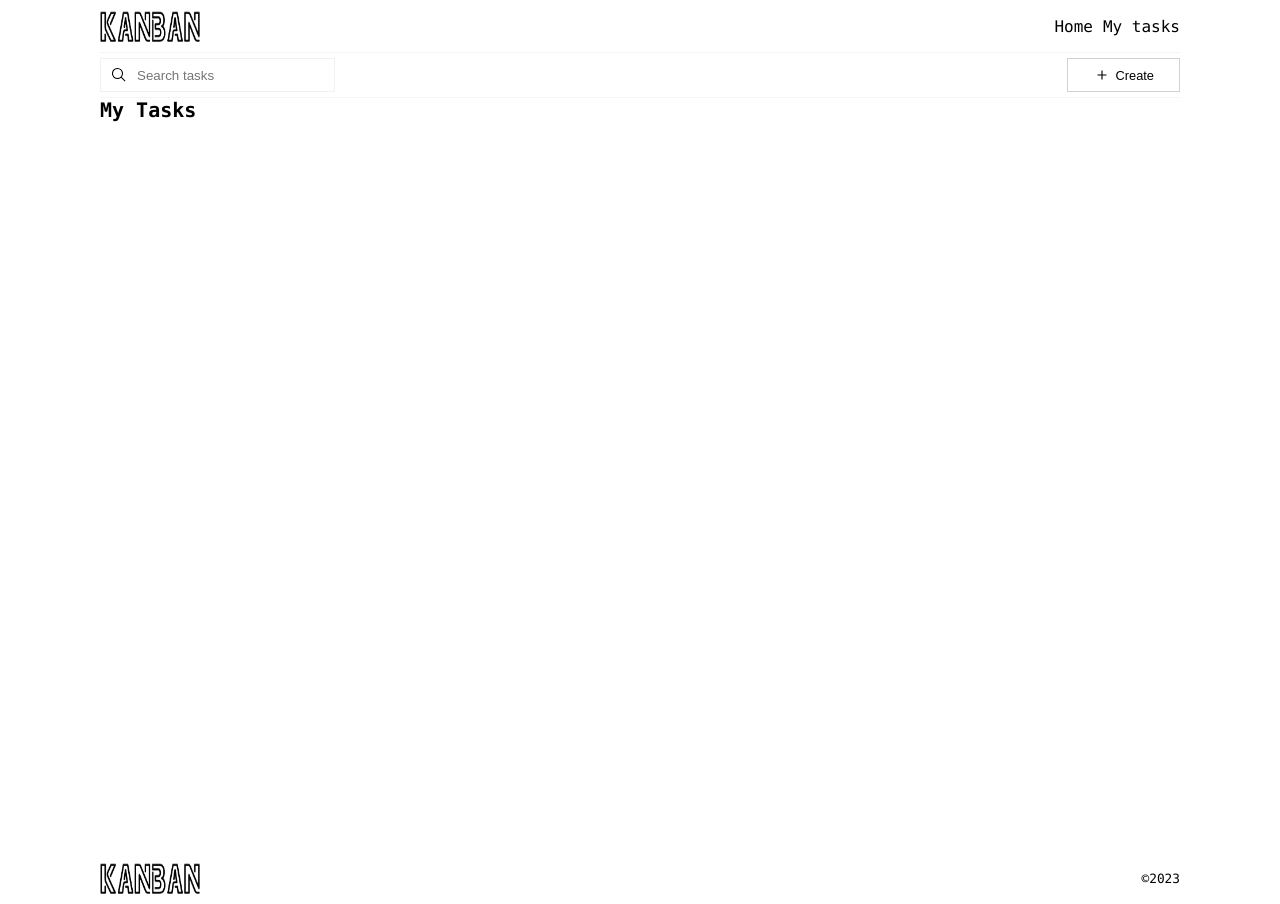
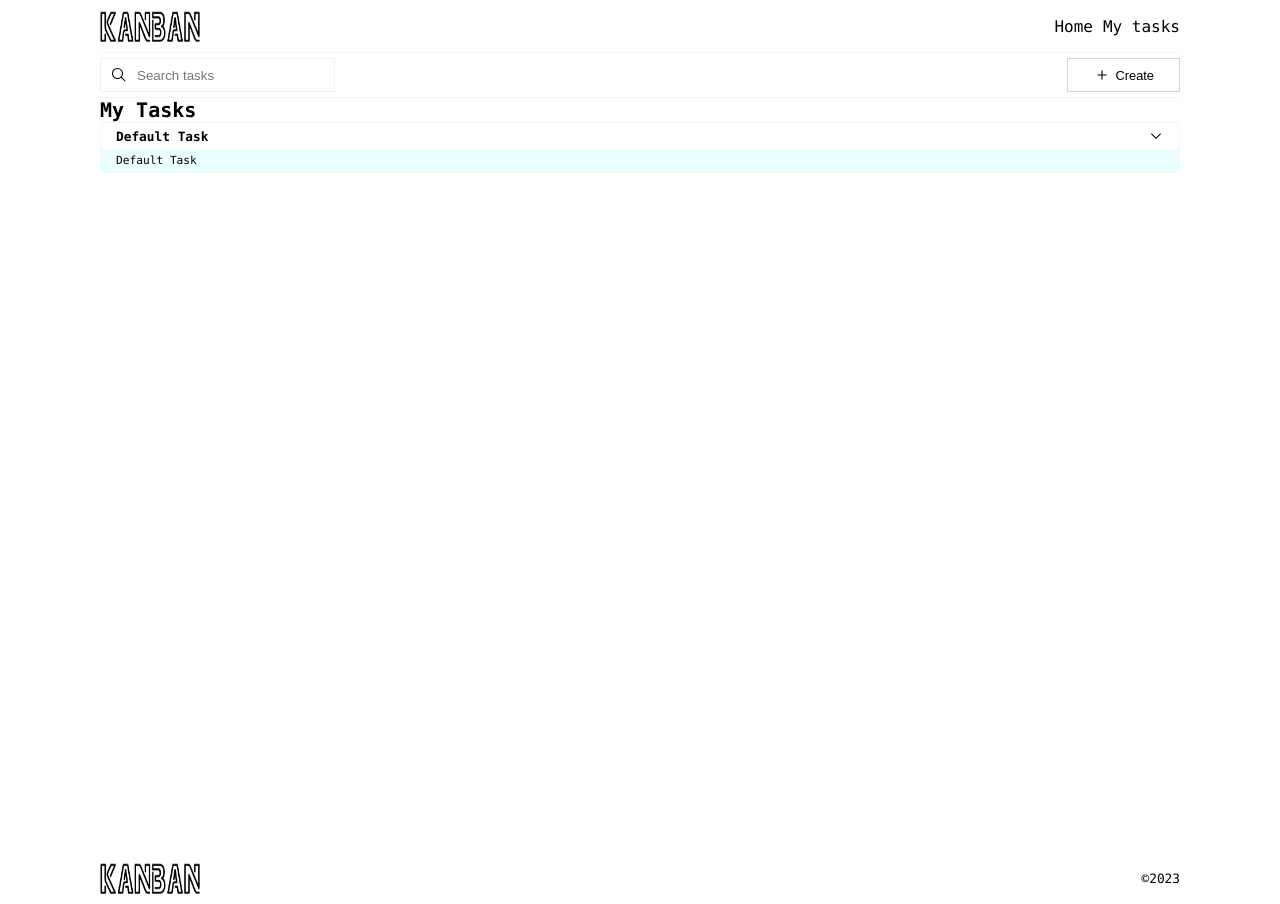
Before and after one commit to mutuaMkennedy/kanban-board, a Next.js app: page /workspace/tasks in a window 1280 px wide. Built offline with nearby package versions, Linux system fonts and the light colour scheme.

Commit message:
add tasks to tasks page

```diff
--- a/src/pages/workspace/tasks.tsx
+++ b/src/pages/workspace/tasks.tsx
@@ -2,18 +2,17 @@ import React from "react";
 import Head from "next/head";
 import { Layout } from "@/common/components/Layout";
 import utilsStyles from "@/styles/utils.module.css";
+import {TaskComponent} from "@/common/components/Task";
 
-interface tasks {
-    name: string,
-    status: "backlog" | "toDo" | "inProgress" | "done",
-    order: number
-}
 
-const Tasks: React.FC<tasks> = ({props} = {name:"Example Task",status:"backlog",order:1})=> {
+const Tasks: React.FC = ()=> {
     return(
         <>
         <Head>My tasks</Head>
-        <Layout><h2 className={utilsStyles.headingSection}>My Tasks</h2></Layout>
+        <Layout>
+            <h2 className={utilsStyles.headingSection}>My Tasks</h2>
+            <TaskComponent/>
+        </Layout>
         </>
     )
 }
```
